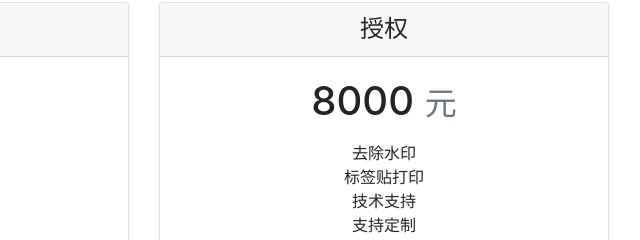
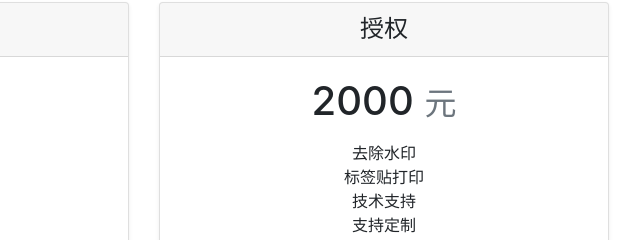
Before and after one commit to houdetech/enterprise.github.io, a plain HTML site: page index.html in a window 1280 px wide. Shown: the part 2151-2391 px from the top of the page, 496-1136 px from the left. Drawn offline with Linux system fonts and the light colour scheme.

Commit message:
Update index.html

```diff
--- a/index.html
+++ b/index.html
@@ -157,7 +157,7 @@
                     <h4 class="my-0 font-weight-normal"><a name="pricing">授权</a></h4>
                 </div>
                 <div class="card-body">
-                    <h1 class="card-title pricing-card-title">8000 <small class="text-muted">元</small></h1>
+                    <h1 class="card-title pricing-card-title">2000 <small class="text-muted">元</small></h1>
                     <ul class="list-unstyled mt-3 mb-4">
                         <li>去除水印</li>
                         <li>标签贴打印</li>
```
